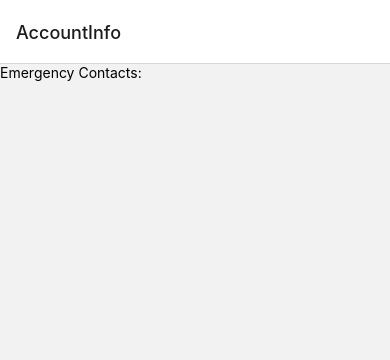
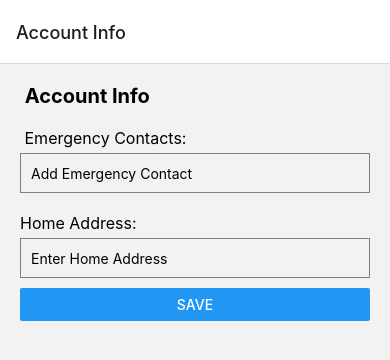
Before and after one commit to michellerosem/SheHacks8, a React Native app: screen / in a window 390 px wide. Shown: the top 360 px of the page. Built offline with nearby package versions, Linux system fonts and the light colour scheme.

Commit message:
Added the skeleton of the Account Info Page

```diff
--- a/AccountInfo.js
+++ b/AccountInfo.js
@@ -1,5 +1,5 @@
 import React, { useState } from 'react';
-import { View, Text, TextInput, Button } from 'react-native';
+import { View, Text, TextInput, Button, StyleSheet, ScrollView } from 'react-native';
 
 const AccountInfo = () => {
     const [emergencyContacts, setEmergencyContacts] = useState([]);
@@ -10,9 +10,53 @@ const AccountInfo = () => {
       };
 
     return (
-        <View>
-            <Text>Emergency Contacts:</Text>
-        </View>
+        <ScrollView contentContainerStyle={styles.container}>
+            <Text style={styles.header}> Account Info </Text>
+
+            <Text style={styles.subHeader}> Emergency Contacts:</Text>
+            {emergencyContacts.map((contact, index) => (
+            <Text key={index}>{contact}</Text>
+            ))}
+
+            <TextInput
+            style={styles.input}
+            placeholder="Add Emergency Contact"
+            onChangeText={(text) => setEmergencyContacts([...emergencyContacts, text])}
+            />
+
+            <Text style={styles.subHeader}>Home Address: {homeAddress}</Text>
+            <TextInput
+            style={styles.input}
+            placeholder="Enter Home Address"
+            onChangeText={(text) => setHomeAddress(text)}
+            />
+
+            <Button title="Save" onPress={() => console.log('Save button pressed')} />
+        </ScrollView>
     );
 };
+
+const styles = StyleSheet.create({
+    container: {
+      padding: 20,
+    },
+    header: {
+      fontSize: 20,
+      fontWeight: 'bold',
+      marginBottom: 10,
+    },
+    subHeader: {
+      fontSize: 16,
+      marginTop: 10,
+      marginBottom: 5,
+    },
+    input: {
+      height: 40,
+      borderColor: 'gray',
+      borderWidth: 1,
+      marginBottom: 10,
+      paddingLeft: 10,
+    },
+  });
+
 export default AccountInfo;
--- a/App.js
+++ b/App.js
@@ -10,7 +10,7 @@ const App = () => {
   return (
     <NavigationContainer>
       <Stack.Navigator>
-        <Stack.Screen name="AccountInfo" component={AccountInfo} />
+        <Stack.Screen name="Account Info" component={AccountInfo} />
       </Stack.Navigator>
     </NavigationContainer>
   );
--- a/package.json
+++ b/package.json
@@ -9,6 +9,8 @@
     "web": "expo start --web"
   },
   "dependencies": {
+    "@react-navigation/native": "^6.1.9",
+    "@react-navigation/stack": "^6.3.20",
     "expo": "~49.0.15",
     "expo-status-bar": "~1.6.0",
     "react": "18.2.0",
```
Also changed, not shown: 1 other file (tests, documents, lock files or other folders).
